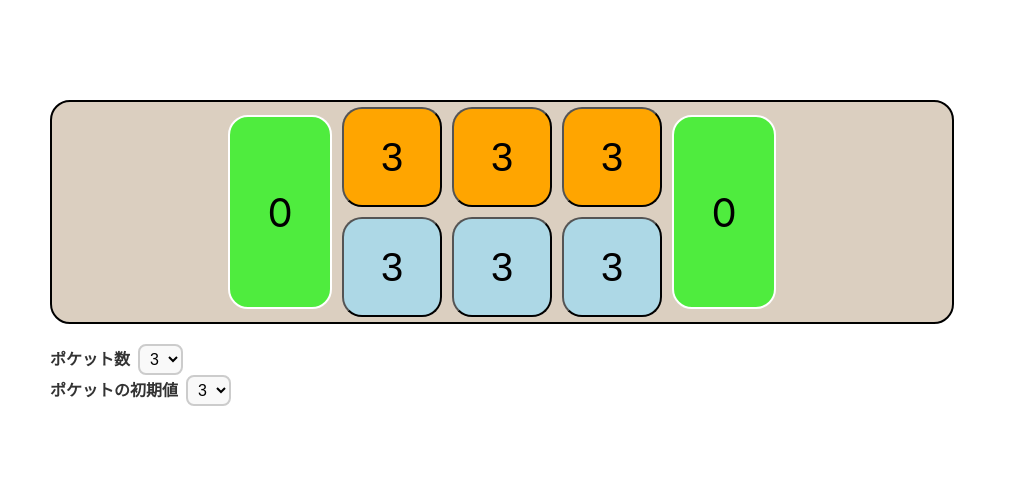
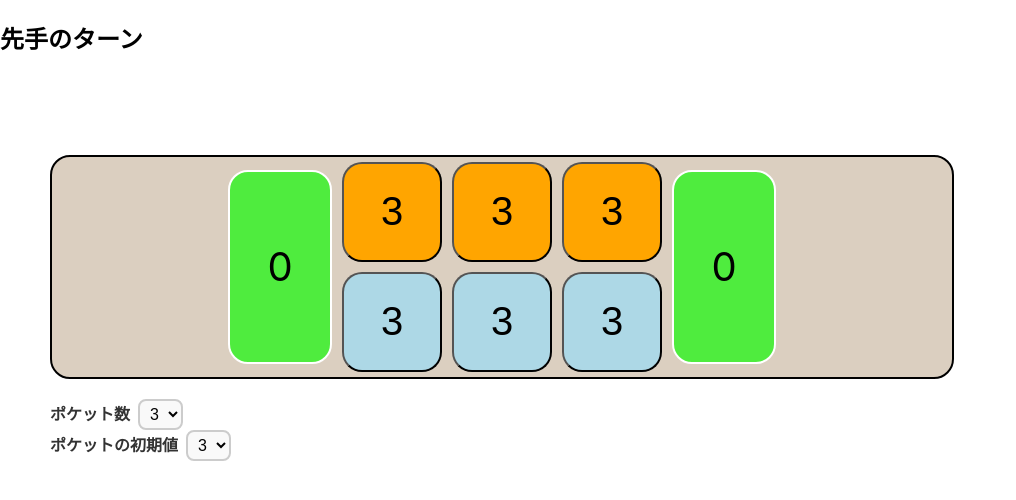
Before and after one commit to nomanoma121/mancala-app, a React (Create React App) app: page / in a window 1280 px wide. Shown: the top 500 px of the page, without its empty margins (0-1016 px from the left). Built offline with nearby package versions, Linux system fonts and the light colour scheme.

Commit message:
ターン処理関係をすこし追加

```diff
--- a/src/App.js
+++ b/src/App.js
@@ -102,6 +102,9 @@ export default function Game() {
   const [initialPocketNumber, setInitialPocketNumber] = useState(3);
   const [numberOfPocket, setNubmerOfPocket] = useState(3);
   const [pocketsArray, setPocektsArray] = useState([3, 3, 3, 0, 3, 3, 3, 0]);
+  const [isFirst, setIsFirst] = useState(true);
+  const [isAdditionalTurn, setIsAdditionalTurn] = useState(false);
+
 
   // 初期配列をポケット数、ポケット値が変更されるたび再生成
   useEffect(() => {
@@ -115,11 +118,9 @@ export default function Game() {
 
   const handleNumberOfPocekt = (i) => {
     setNubmerOfPocket(i);
-    console.log("handleNumberOfPocekt Run");
   }
   const handlePocketNumber = (i) => {
     setInitialPocketNumber(i);
-    console.log("handleNumberOfPocekt Run");
   }
 
   // ここから配列操作
@@ -128,17 +129,36 @@ export default function Game() {
     let updateArray = [...pocketsArray];
     updateArray[index] = 0;
 
+    // ここのfor文を0.5秒ごとにそれぞれ更新したい
+    let position;
     for(let i = 1; i <= value; i++) {
       if (index + i > updateArray.length - 1) {
         index = index - updateArray.length;
       }
       updateArray[index + i] = Number(updateArray[index + i]) + 1;
+      position = index + i;
+    }
+
+    console.log("位置: " + position);
+    console.log(updateArray.length / 2 - 1);
+    if(position === (updateArray.length / 2 - 1) || position === (updateArray.length - 1)){
+      console.log("追加ターン処理");
+      setIsAdditionalTurn(true);
     }
     setPocektsArray(updateArray);
+    if(!isAdditionalTurn) {
+      setIsFirst(!isFirst);
+    }
+    setIsAdditionalTurn(false);
   }
+
+  // ここからターン処理
+
+  const player = isFirst ? "先手" : "後手";
 
   return (
     <>
+      <h2>{player}のターン</h2>
       <Table pocketsArray={pocketsArray} handleClick={handleClick}/>
       <SelectPocekt
         handleNumberOfPocekt={handleNumberOfPocekt}
```
